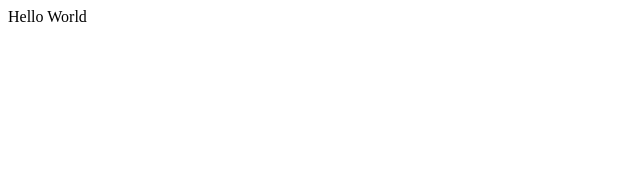
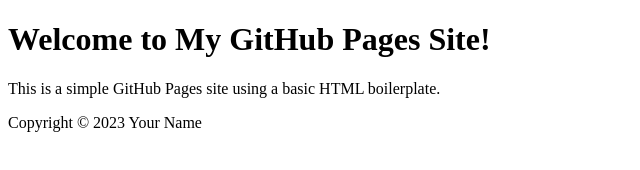
Before and after one commit to tkolkmeyer/tutorialTime, a plain HTML site: page index.html in a window 1280 px wide. Shown: the whole page, without its empty margins (0-640 px from the left). Drawn offline with Linux system fonts and the light colour scheme.

Commit message:
Boilerplate html

```diff
--- a/index.html
+++ b/index.html
@@ -1 +1,32 @@
-<p>Hello World</p>
+<!-- The <!DOCTYPE html> declaration helps with browser compatibility. -->
+<!DOCTYPE html>
+<!-- The <meta charset="UTF-8"> tag specifies the character encoding for the HTML document. -->
+<html lang="en">
+<head>
+    <meta charset="UTF-8">
+    <!-- The content in the following meta tag makes your website look good on all devices (responsive web design). -->
+    <meta name="viewport" content="width=device-width, initial-scale=1.0">
+    <!-- This line of code links this HTML file to the CSS file -->
+    <link rel="stylesheet" href="styles.css">
+    <!-- This line of code links this HTML file to the JavaScript file -->
+    <script src="script.js"></script>
+
+    <title>Your Website Title</title>
+</head>
+<body>
+    <!-- The <header>, <main>, and <footer> tags are semantic elements that help structure the HTML document. Look up 'HTML semantics to learn more.' -->
+    <header>
+        <h1>Welcome to My GitHub Pages Site!</h1>
+    </header>
+
+    <main>
+        <p>This is a simple GitHub Pages site using a basic HTML boilerplate.</p>
+    </main>
+
+    <footer>
+        <p>Copyright &copy; 2023 Your Name</p>
+    </footer>
+
+
+</body>
+</html>
```
Also changed, not shown: default.js (deleted), script.js (added).
